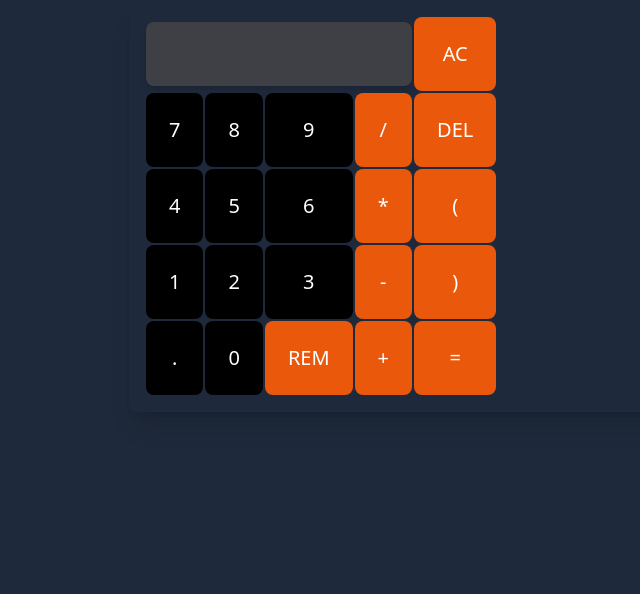
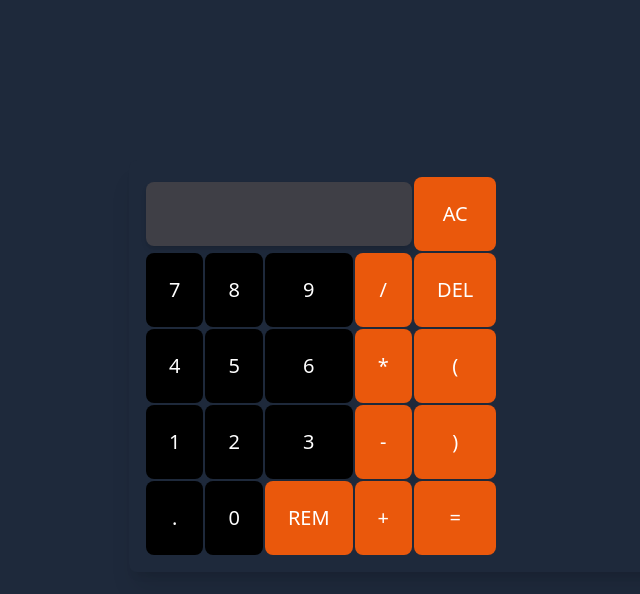
Before and after one commit to Mohit13333/tailwind-calculator, a website: page index.html in a window 1280 px wide. Shown: the whole page, without its empty margins (191-831 px from the left). Drawn offline with Linux system fonts and the light colour scheme.

Commit message:
Add files via upload

```diff
--- a/index.html
+++ b/index.html
@@ -36,7 +36,7 @@
         }
     </style>
 </head>
-<body class="bg-slate-800 flex items-center justify-center">
+<body class="bg-slate-800 h-[91.5vh] flex items-center justify-center">
     <div class="calculator-container bg-slate-800 p-4 rounded-lg shadow-xl flex flex-col justify-center overflow-hidden">
         <table class="calc w-full h-full grid grid-cols-4 gap-2">
             <tr>
```
Also changed, not shown: output.css.
